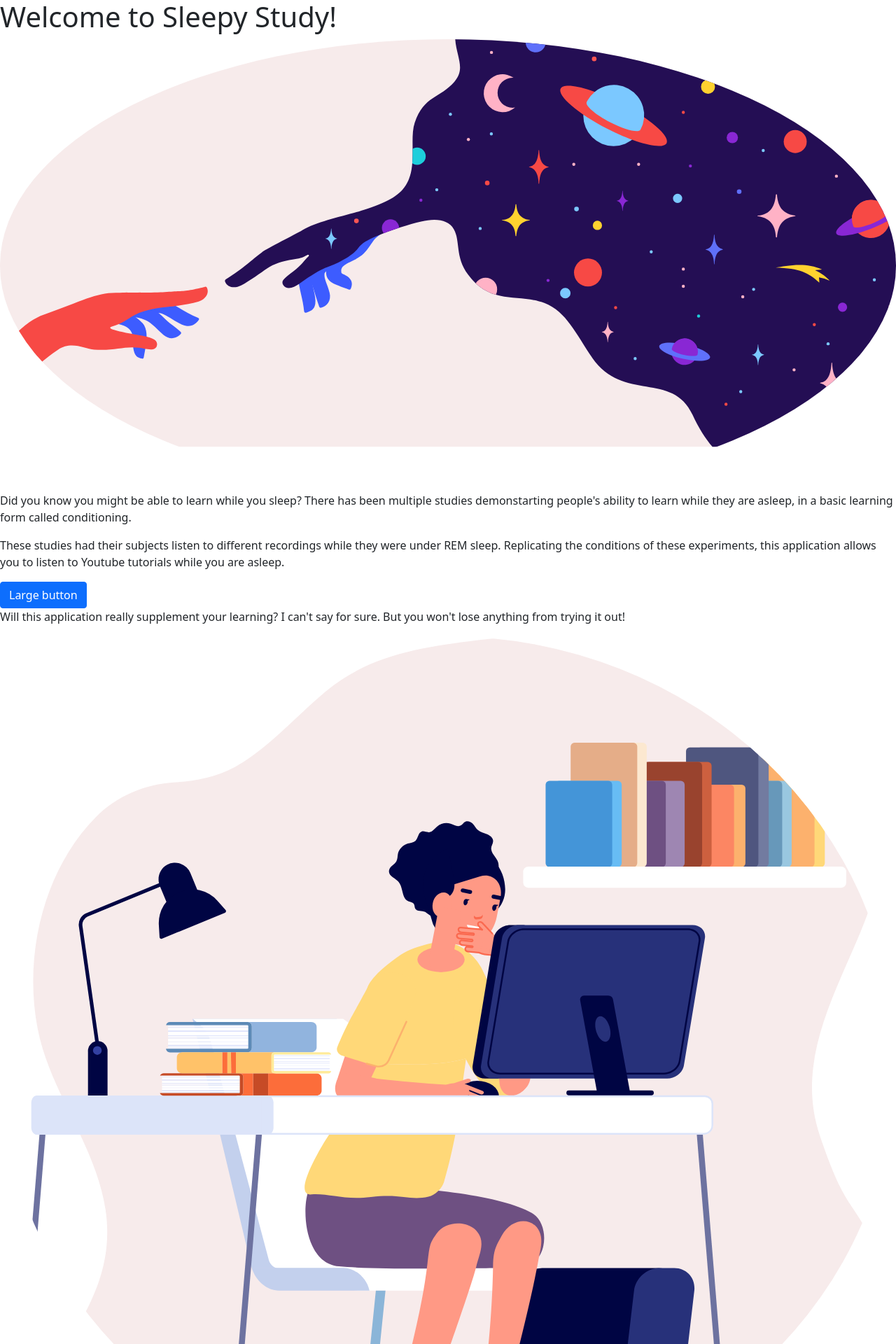
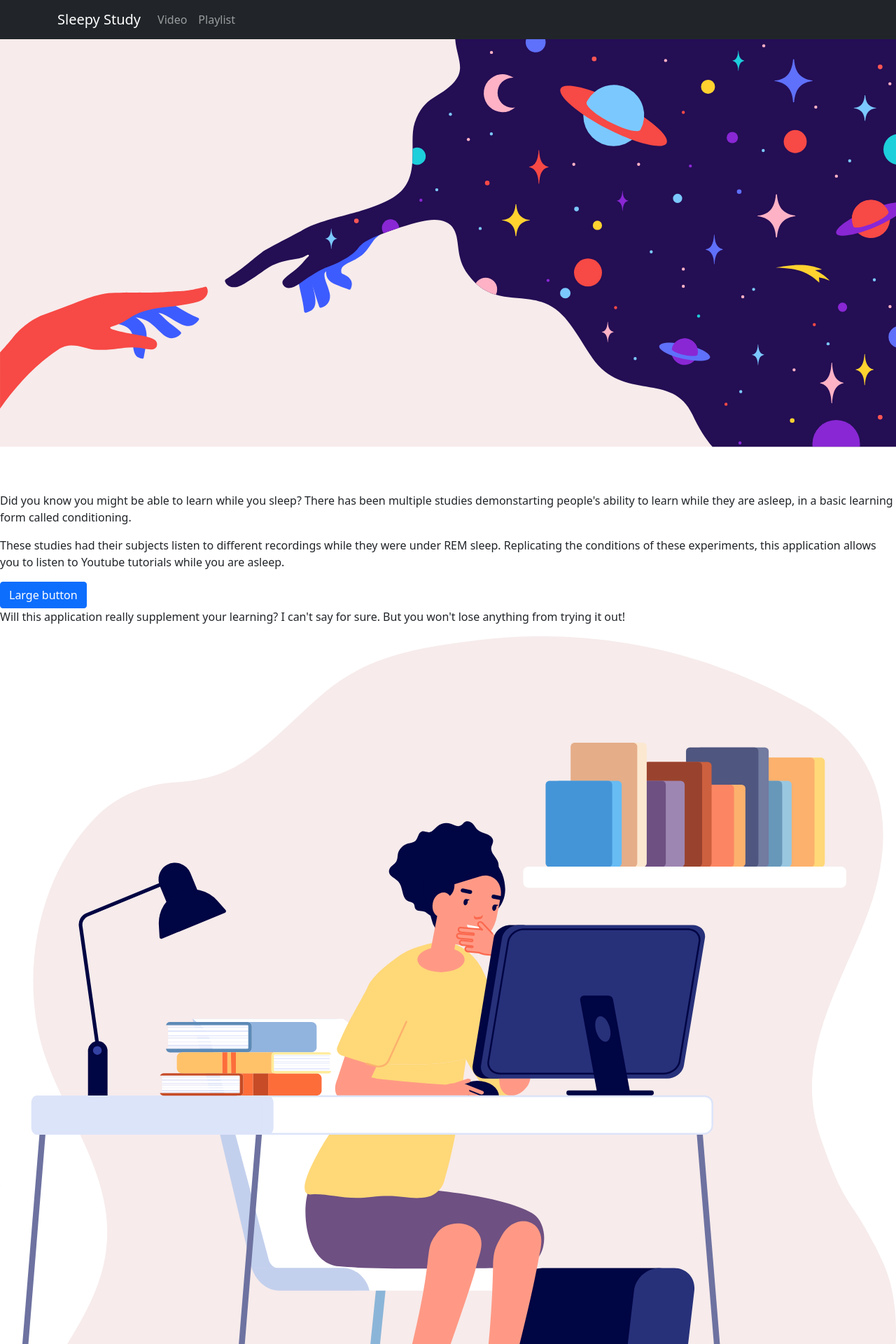
Before and after one commit to flyingfiretruck/sleepystudy, a React app: page / in a window 1280 px wide. Shown: the top 1920 px of the page at 70% size. Built offline with nearby package versions, Linux system fonts and the light colour scheme; the HTML template or start-up script is replaced by a standard one.

Commit message:
started navbar but need to fix link

```diff
--- a/client/App.jsx
+++ b/client/App.jsx
@@ -1,11 +1,25 @@
 import React from 'react'
-import Landing from './components/Landing.jsx'
-import Playlist from './components/Playlist.jsx'
+import { BrowserRouter, Switch, Route} from 'react-router-dom';
+import { useMediaQuery } from "react-responsive";
+import * as RB from "react-bootstrap";
+import Navbar from './components/Navbar.jsx';
+import Landing from './components/Landing.jsx';
+import Playlist from './components/Playlist.jsx';
+
 
 const App = () => (
   <>
-    <Landing />
-    <Playlist />
+    <Navbar />
+    <BrowserRouter>
+      <Switch>
+        <Route path="/">
+          <Landing />
+        </Route>
+        <Route path="/playlist">
+          <Playlist />
+        </Route>
+      </Switch>
+    </BrowserRouter>
   </>
 );
 
--- a/client/components/Landing.jsx
+++ b/client/components/Landing.jsx
@@ -1,15 +1,9 @@
 import React from 'react';
 import { Button, Image } from "react-bootstrap";
 
-function Landing() {
-  return (
+const Landing = () => (
   <div className="landing">
-      <h1 className="intro">Welcome to Sleepy Study!</h1>
-      {/* <img className="img-fluid connection" src="../assets/connection.svg" alt="connection"></img> */}
-      <Image
-          src="../assets/connection.svg"
-          roundedCircle
-      />
+    <Image className="connection-image" src="../assets/connection.svg" alt="connection"/>
     <p className="intro-paragraph">
       Did you know you might be able to learn while you sleep?
       There has been multiple studies demonstarting people's ability
@@ -28,25 +22,10 @@ function Landing() {
         Will this application really supplement your learning? I can't say for sure.
         But you won't lose anything from trying it out!
       </p>
-        {/* <img className="img-thumbnail" src="../assets/studying.svg" alt="studying"></img> */}
-        <Image
-          src="../assets/studying.svg"
-          roundedCircle
-        />
+      <Image className="studying-image" src="../assets/studying.svg" alt="studying"/>
     </div>
   </div>
-    // <Container>
-    //   <Row>
-    //     <Col>1 of 2</Col>
-    //     <Col>2 of 2</Col>
-    //   </Row>
-    //   <Row>
-    //     <Col>1 of 3</Col>
-    //     <Col>2 of 3</Col>
-    //     <Col>3 of 3</Col>
-    //   </Row>
-    // </Container>
-  )
-}
+);
+
 
 export default Landing;
--- /dev/null
+++ b/client/components/NavBar.jsx
@@ -0,0 +1,20 @@
+import React from 'react'
+import * as RB from "react-bootstrap";
+import { useMediaQuery } from "react-responsive";
+
+
+const NavBar = () => (
+  <>
+    <RB.Navbar bg="dark" variant="dark" sticky="top">
+      <RB.Container>
+        <RB.Navbar.Brand href="/">Sleepy Study</RB.Navbar.Brand>
+        <RB.Nav className="me-auto">
+          <RB.Nav.Link href="video">Video</RB.Nav.Link>
+          <RB.Nav.Link href="playlist">Playlist</RB.Nav.Link>
+        </RB.Nav>
+      </RB.Container>
+    </RB.Navbar>
+  </>
+);
+
+export default NavBar;
--- a/client/components/Playlist.jsx
+++ b/client/components/Playlist.jsx
@@ -1,11 +1,9 @@
 import React from 'react';
 
-function Playlist() {
-  return (
-    <div className="Playlist">
-      Playlist :P
-    </div>
-  )
-}
+const Playlist = () => (
+  <div className="Playlist">
+    Playlist :P
+  </div>
+)
 
 export default Playlist;
--- a/package.json
+++ b/package.json
@@ -30,6 +30,8 @@
     "react": "^17.0.2",
     "react-bootstrap": "^2.0.0-beta.4",
     "react-dom": "^17.0.2",
+    "react-responsive": "^9.0.0-beta.3",
+    "react-router-dom": "^5.2.0",
     "redux": "^4.1.1",
     "style-loader": "^3.2.1"
   },
```
Also changed, not shown: 2 other files (tests, documents, lock files or other folders). Lines whose indentation alone changed are shown as unchanged.
